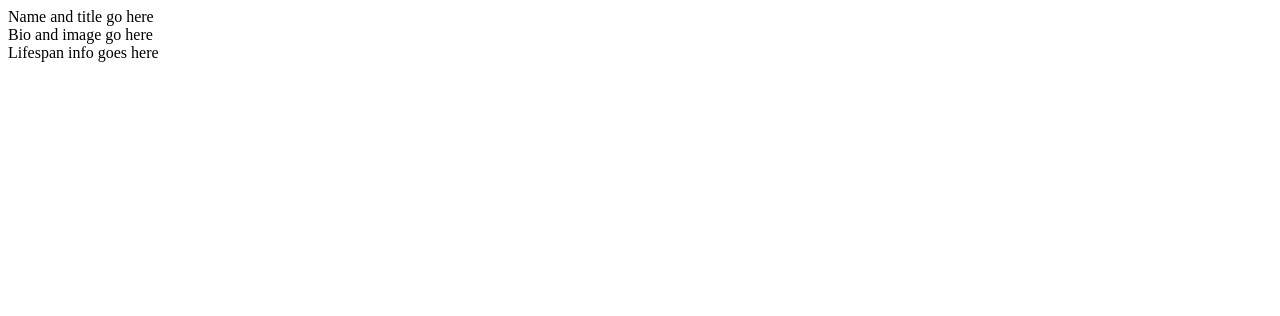
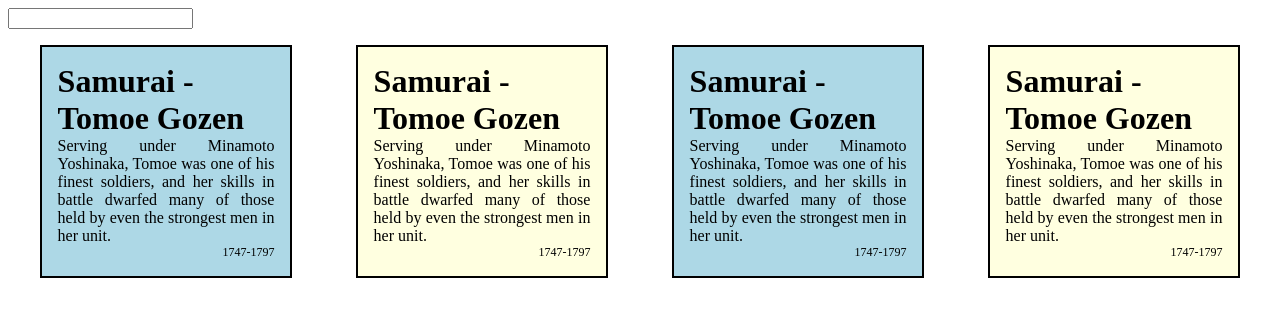
Before and after one commit to BlaiseRoberts/wysiwyg-exercise, a plain HTML site: page index.html in a window 1280 px wide. Drawn offline with Linux system fonts and the light colour scheme.

```diff
--- a/index.html
+++ b/index.html
@@ -2,12 +2,14 @@
 <html>
 <head>
 	<title>WYSIWYG</title>
+	<link rel="stylesheet" type="text/css" href="wysiwyg.css">
 </head>
 <body>
-	<person>
-	  <header>Name and title go here</header>
-	  <section>Bio and image go here</section>
-	  <footer>Lifespan info goes here</footer>
-	</person>
+	<input type="text" name="">
+	<section id="card-section">
+
+
+	</section>
+	<script type="text/javascript" src="wysiwyg.js"></script>
 </body>
 </html>
--- a/wysiwyg.css
+++ b/wysiwyg.css
@@ -0,0 +1,33 @@
+#card-section {
+	display: flex;
+}
+
+.card {
+	display: block;
+	border: 2px solid black;
+	width: 30%;
+	padding: 1em;
+	margin: 1em 2.5% 1em 2.5%;
+}
+.card-header {
+	font-family: didot;
+	font-weight: bold;
+	font-size: 2em;
+	text-align: left;
+}
+.card-bio {
+	font-family: futura;
+	font-size: 1em;
+	text-align: justify;
+}
+.card-lifespan {
+	font-family: futura;
+	font-size: .75em;
+	text-align: right;
+}
+person:nth-child(even) {
+	background-color: lightyellow;
+}
+person:nth-child(odd) {
+	background-color: lightblue;
+}
--- a/wysiwyg.js
+++ b/wysiwyg.js
@@ -1,40 +1,53 @@
-{
-  title: "Samurai",
+var people = [
+	{title: "Samurai",
 	  name: "Tomoe Gozen",
 	  bio: "Serving under Minamoto Yoshinaka, Tomoe was one of his finest soldiers, and her skills in battle dwarfed many of those held by even the strongest men in her unit.",
-  image: "https://upload.wikimedia.org/wikipedia/commons/4/48/Tomoe-Gozen.jpg"
+	  image: "https://upload.wikimedia.org/wikipedia/commons/4/48/Tomoe-Gozen.jpg",
 	  lifespan: {
 	    birth: 1747,
 	    death: 1797
 	  }
 	},
-{
-  title: "Samurai",
+	{title: "Samurai",
 	  name: "Tomoe Gozen",
 	  bio: "Serving under Minamoto Yoshinaka, Tomoe was one of his finest soldiers, and her skills in battle dwarfed many of those held by even the strongest men in her unit.",
-  image: "https://upload.wikimedia.org/wikipedia/commons/4/48/Tomoe-Gozen.jpg"
+	  image: "https://upload.wikimedia.org/wikipedia/commons/4/48/Tomoe-Gozen.jpg",
 	  lifespan: {
 	    birth: 1747,
 	    death: 1797
 	  }
 	},
-{
-  title: "Samurai",
+	{title: "Samurai",
 	  name: "Tomoe Gozen",
 	  bio: "Serving under Minamoto Yoshinaka, Tomoe was one of his finest soldiers, and her skills in battle dwarfed many of those held by even the strongest men in her unit.",
-  image: "https://upload.wikimedia.org/wikipedia/commons/4/48/Tomoe-Gozen.jpg"
+	  image: "https://upload.wikimedia.org/wikipedia/commons/4/48/Tomoe-Gozen.jpg",
 	  lifespan: {
 	    birth: 1747,
 	    death: 1797
 	  }
 	},
-{
-  title: "Samurai",
+	{title: "Samurai",
 	  name: "Tomoe Gozen",
 	  bio: "Serving under Minamoto Yoshinaka, Tomoe was one of his finest soldiers, and her skills in battle dwarfed many of those held by even the strongest men in her unit.",
-  image: "https://upload.wikimedia.org/wikipedia/commons/4/48/Tomoe-Gozen.jpg"
+	  image: "https://upload.wikimedia.org/wikipedia/commons/4/48/Tomoe-Gozen.jpg",
 	  lifespan: {
 	    birth: 1747,
 	    death: 1797
 	  }
 	}
+]
+
+
+for (var i = 0; i < people.length; i++) {
+	var title = people[i].title
+	var name = people[i].name
+	var bio = people[i].bio
+	var birth = people[i].lifespan.birth
+	var death = people[i].lifespan.death
+
+	var card = "<person class='card'><header class='card-header'>"+title+" - "+name+"</header><section class='card-bio'>"+bio+"</section><footer class='card-lifespan'>"+birth+"-"+death+"</footer></person>"
+
+	var cardSection = document.getElementById("card-section")
+	cardSection.innerHTML += card
+
+}
```
Lines whose indentation alone changed are shown as unchanged.
